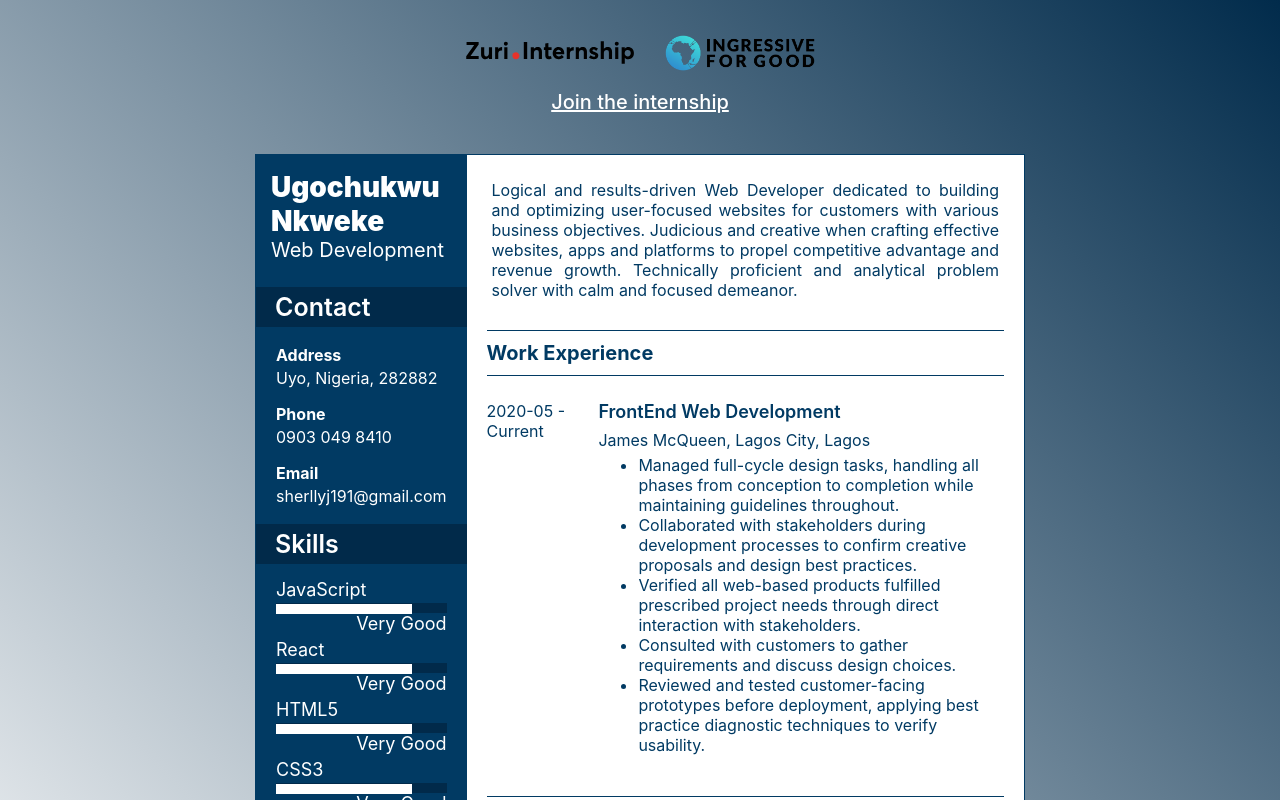
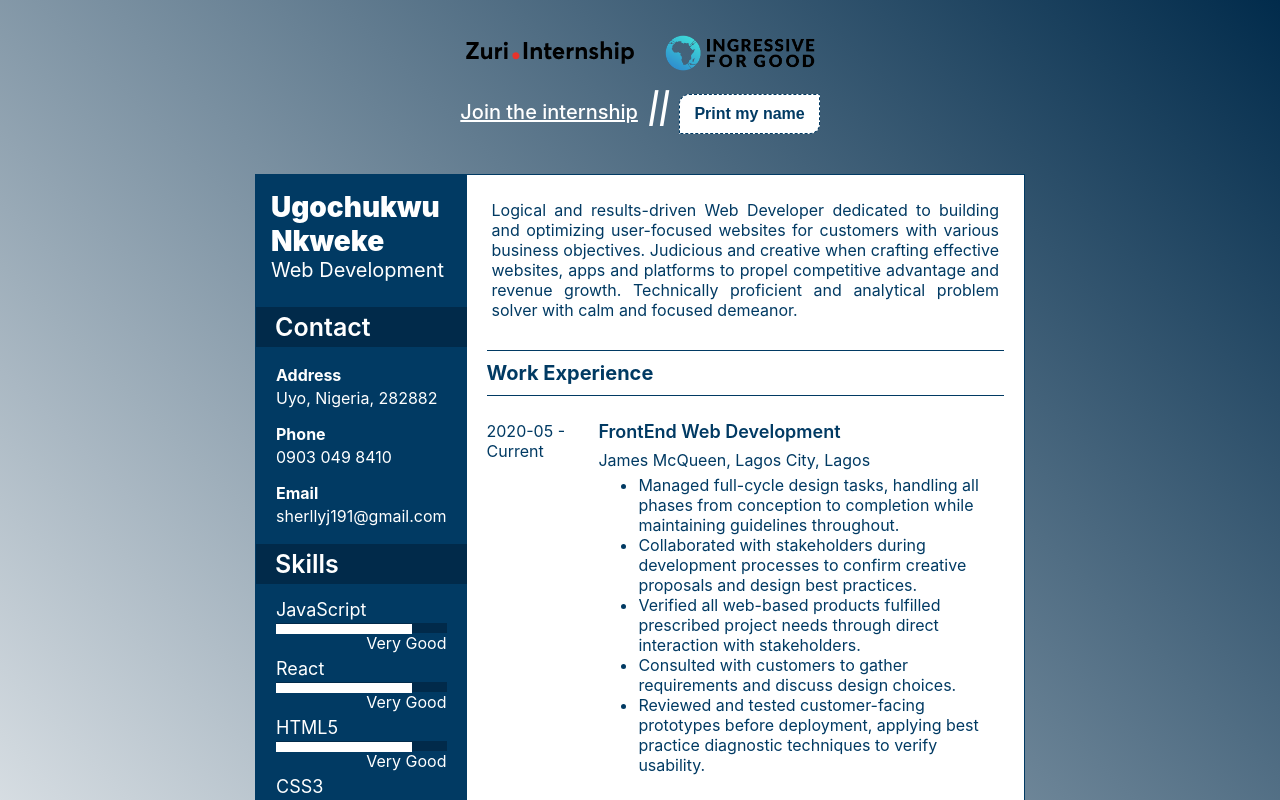
Before and after one commit to Sherlock-HolmesJM/zuri-task-2, a React app: page / in a window 1280 px wide. Shown: the top 800 px of the page. Built offline with nearby package versions, Linux system fonts and the light colour scheme.

Commit message:
animation and print out

```diff
--- a/package.json
+++ b/package.json
@@ -11,6 +11,7 @@
     "@testing-library/user-event": "^12.8.3",
     "@typescript-eslint/eslint-plugin": "^4.5.0",
     "@typescript-eslint/parser": "^4.5.0",
+    "aos": "^2.3.4",
     "babel-eslint": "^10.1.0",
     "babel-jest": "^26.6.0",
     "babel-loader": "8.1.0",
@@ -54,6 +55,7 @@
     "react-dev-utils": "^11.0.3",
     "react-dom": "^17.0.2",
     "react-refresh": "^0.8.3",
+    "react-toastify": "^7.0.4",
     "resolve": "1.18.1",
     "resolve-url-loader": "^3.1.2",
     "sass-loader": "^10.0.5",
--- a/public/index.html
+++ b/public/index.html
@@ -5,10 +5,7 @@
     <link rel="icon" href="%PUBLIC_URL%/favicon.ico" />
     <meta name="viewport" content="width=device-width, initial-scale=1" />
     <meta name="theme-color" content="#000000" />
-    <meta
-      name="description"
-      content="Web site created using create-react-app"
-    />
+    <meta name="description" content="Resume web app - Justice" />
     <link rel="apple-touch-icon" href="%PUBLIC_URL%/logo192.png" />
     <!--
       manifest.json provides metadata used when your web app is installed on a
@@ -24,7 +21,7 @@
       work correctly both with client-side routing and a non-root public URL.
       Learn how to configure a non-root public URL by running `npm run build`.
     -->
-    <title>React App</title>
+    <title>Resume App</title>
   </head>
   <body>
     <noscript>You need to enable JavaScript to run this app.</noscript>
--- a/src/App.js
+++ b/src/App.js
@@ -1,8 +1,12 @@
+import AOS from "aos";
+
 import Resume from "./components/resume";
 
 import "./App.css";
 
 function App() {
+  AOS.init();
+
   return <Resume />;
 }
 
--- a/src/components/aside.jsx
+++ b/src/components/aside.jsx
@@ -36,6 +36,7 @@ const Wrapper = styled.div`
   flex-direction: column;
   color: ${colors.white};
   background: ${colors.primary};
+  padding-bottom: 20px;
 
   .name-container {
     padding: 15px;
--- a/src/components/common/skill.jsx
+++ b/src/components/common/skill.jsx
@@ -11,7 +11,11 @@ function Skill({ title, rating }) {
     <Wrapper rating={rating}>
       <div className="title">{title}</div>
       <div className="progress-bar">
-        <div className="thumb"></div>
+        <div
+          className="thumb"
+          data-aos="flip-left"
+          data-aos-duration={1000}
+        ></div>
       </div>
       <div className="rating">{ratings[rate]}</div>
     </Wrapper>
@@ -25,16 +29,17 @@ const Wrapper = styled.div`
 
   .title,
   .rating {
-    font-size: 18px;
     font-weight: 400;
   }
 
   .title {
+    font-size: 18px;
     text-transform: capitalize;
     margin-bottom: 3px;
   }
 
   .rating {
+    font-size: 16px;
     text-align: right;
   }
 
--- a/src/components/resume.jsx
+++ b/src/components/resume.jsx
@@ -1,5 +1,6 @@
-import React from "react";
+import React, { useState } from "react";
 import styled from "styled-components";
+import { ToastContainer } from "react-toastify";
 
 import Aside from "./aside";
 import Main from "./main";
@@ -9,15 +10,28 @@ import i4gLogo from "../media/I4G-Logo-Color-Cropped.png";
 
 import { colors } from "../config";
 
+import printName from "../printName";
+
 function Resume() {
+  const [text, setText] = useState("Print my name");
+
+  const handleClick = () => {
+    printName();
+
+    setText("Name printed");
+
+    setTimeout(() => setText("Print name again"), 12000);
+  };
+
   return (
     <Wrapper>
+      <ToastContainer />
       <header>
         <div className="header-logos">
           <div>
             <img src={zuriLogo} alt="zuri logo" />
           </div>
-          <div className="header-i4g-div">
+          <div>
             <img src={i4gLogo} alt="i4g logo" className="header-i4g" />
           </div>
         </div>
@@ -25,12 +39,20 @@ function Resume() {
           <a href="https://internship.zuri.team/" className="header-link">
             Join the internship
           </a>
+          <em className="header-pipe">||</em>
+          <button className="header-printName" onClick={handleClick}>
+            {text}
+          </button>
         </div>
       </header>
 
       <div className="resume">
         <Aside />
         <Main />
+      </div>
+
+      <div className="footer">
+        <div>Developed by Ugochukwu Nkweke &copy; 2021</div>
       </div>
     </Wrapper>
   );
@@ -83,6 +105,34 @@ const Wrapper = styled.div`
     color: ${colors.white};
   }
 
+  .header-pipe {
+    font-size: 30px;
+    font-weight: 600;
+    margin: 0 10px;
+    color: ${colors.white};
+  }
+
+  .header-printName {
+    font-size: 16px;
+    font-weight: 600;
+    padding: 10px 14px;
+    outline: none;
+    border: none;
+    border-top-left-radius: 10px;
+    border-bottom-right-radius: 10px;
+    border: 1px dashed ${colors.primary};
+    background-color: ${colors.white};
+    color: ${colors.primary};
+    transition: 1s ease;
+  }
+
+  .header-printName:hover {
+    color: ${colors.white};
+    background-color: ${colors.primary};
+    border: 1px dashed ${colors.primary};
+    transition: 1s ease;
+  }
+
   .resume {
     display: flex;
     width: 60%;
@@ -92,6 +142,17 @@ const Wrapper = styled.div`
 
   .resume > * {
     flex-grow: 1;
+  }
+
+  .footer {
+    width: 100%;
+    display: flex;
+    justify-content: center;
+    align-items: center;
+    height: 60px;
+    font-size: 15px;
+    color: ${colors.white};
+    background-color: ${colors.primary};
   }
 
   @media (max-width: 1085px) {
--- a/src/index.js
+++ b/src/index.js
@@ -1,17 +1,21 @@
-import React from 'react';
-import ReactDOM from 'react-dom';
-import './index.css';
-import App from './App';
-import reportWebVitals from './reportWebVitals';
+import React from "react";
+import ReactDOM from "react-dom";
+// import reportWebVitals from './reportWebVitals';
+
+import App from "./App";
+
+import "react-toastify/dist/ReactToastify.css";
+import "aos/dist/aos.css";
+import "./index.css";
 
 ReactDOM.render(
   <React.StrictMode>
     <App />
   </React.StrictMode>,
-  document.getElementById('root')
+  document.getElementById("root")
 );
 
 // If you want to start measuring performance in your app, pass a function
 // to log results (for example: reportWebVitals(console.log))
 // or send to an analytics endpoint. Learn more: https://bit.ly/CRA-vitals
-reportWebVitals();
+// reportWebVitals();
--- /dev/null
+++ b/src/printName.js
@@ -0,0 +1,19 @@
+import { toast } from "react-toastify";
+
+import { colors } from "./config";
+
+const printName = () => {
+  const options = {
+    draggable: true,
+    style: {
+      background: colors.primary,
+    },
+  };
+
+  toast.info("My name is Nkweke Ugochukwu", {
+    ...options,
+  });
+
+  setTimeout(() => toast.info("Have a nice day.", { ...options }), 3000);
+};
+export default printName;
```
Also changed, not shown: 2 other files (tests, documents, lock files or other folders).
